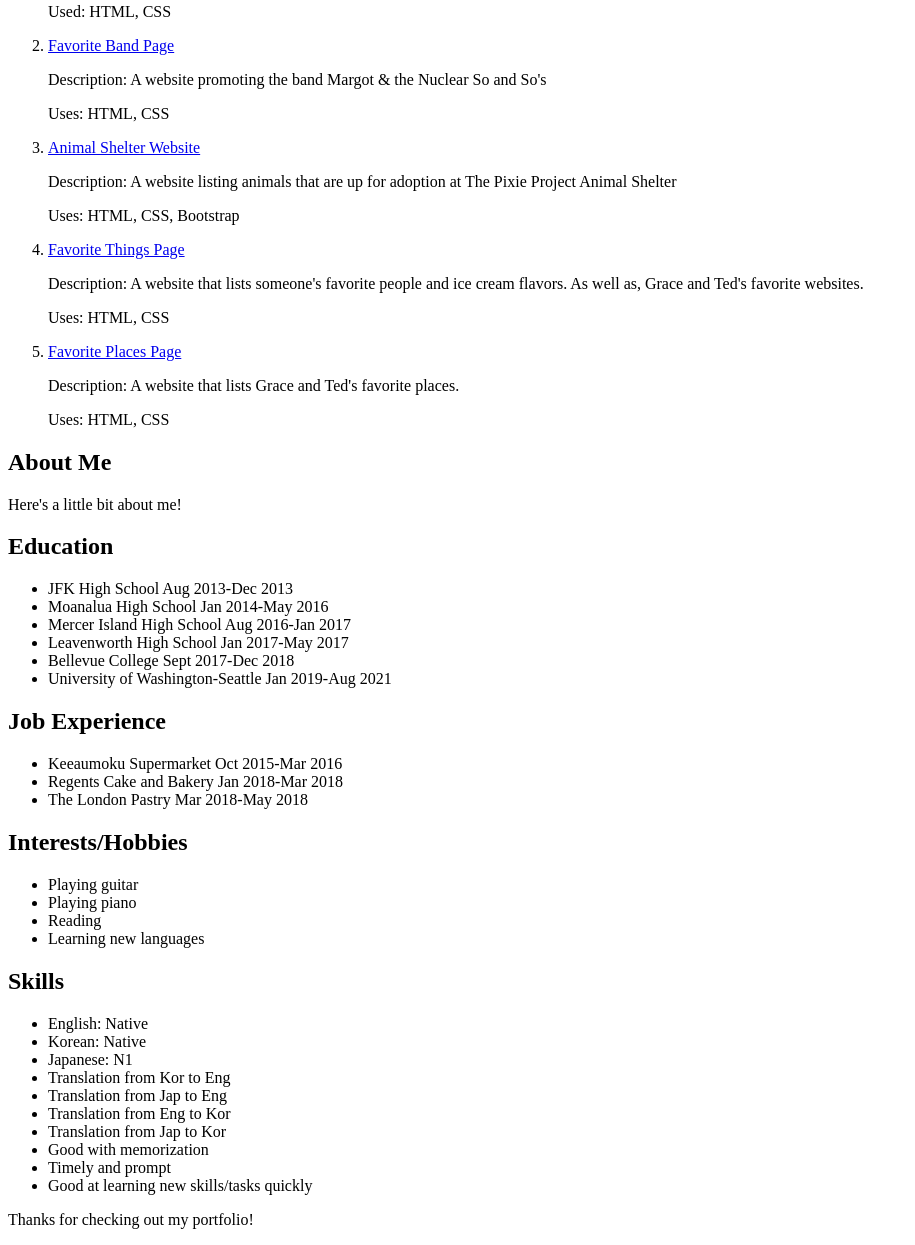
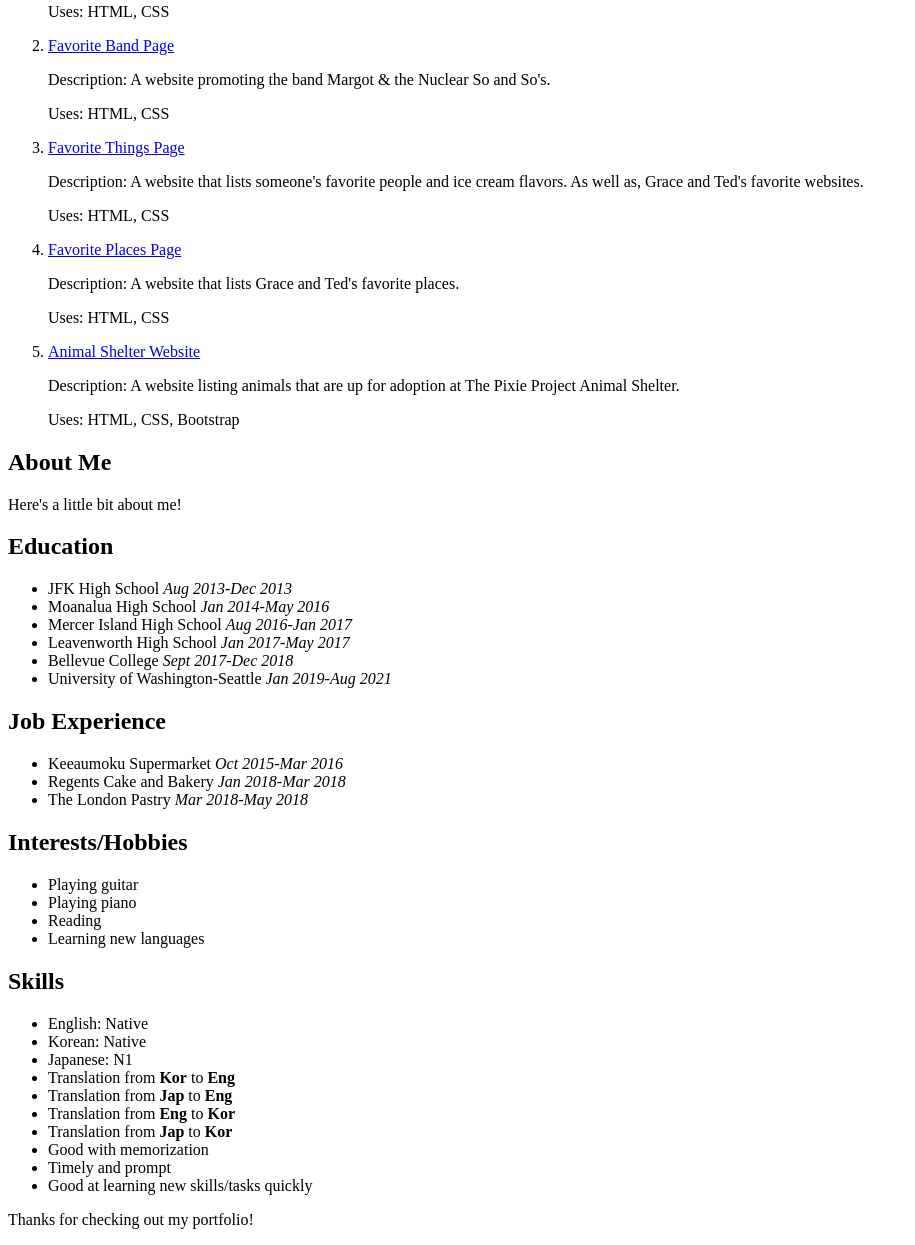
Before and after one commit to g-lee2/Portfolio-landing-page, a plain HTML site: page index.html in a window 1280 px wide. Shown: the part 1810-3055 px from the top of the page, without its empty margins (0-915 px from the left). Drawn offline with Linux system fonts and the light colour scheme.

Commit message:
Add em, strong tags in about me section

```diff
--- a/index.html
+++ b/index.html
@@ -12,20 +12,24 @@
   <p>Here are some of my projects!</p>
   <ol>
     <li><a href="https://github.com/g-lee2/Cupcake-shop">Cupcake Shop Website</a></li>
-      <p>Description: A website that showcases the best selling cupcakes of the shop</p>
-      <p>Used: HTML, CSS</p>
+      <p>Description: A website that showcases the best selling cupcakes of the shop.</p>
+      <p>Uses: HTML, CSS</p>
+
     <li><a href="https://github.com/g-lee2/Favorite-band">Favorite Band Page</a></li>
-      <p>Description: A website promoting the band Margot & the Nuclear So and So's</p>
+      <p>Description: A website promoting the band Margot & the Nuclear So and So's.</p>
       <p>Uses: HTML, CSS</p>
-    <li><a href="https://github.com/g-lee2/animal-shelter-website">Animal Shelter Website</a></li>
-      <p>Description: A website listing animals that are up for adoption at The Pixie Project Animal Shelter</p>
-      <p>Uses: HTML, CSS, Bootstrap</p>
+
     <li><a href="https://g-lee2.github.io/my-first-webpage/">Favorite Things Page</a></li>
       <p>Description: A website that lists someone's favorite people and ice cream flavors. As well as, Grace and Ted's favorite websites.</p>
       <p>Uses: HTML, CSS</p>
+
     <li><a href="https://g-lee2.github.io/my-first-webpage/favorite-places">Favorite Places Page</a></li>
       <p>Description: A website that lists Grace and Ted's favorite places.</p>
       <p>Uses: HTML, CSS</p>
+
+    <li><a href="https://github.com/g-lee2/animal-shelter-website">Animal Shelter Website</a></li>
+      <p>Description: A website listing animals that are up for adoption at The Pixie Project Animal Shelter.</p>
+      <p>Uses: HTML, CSS, Bootstrap</p>
   </ol>
 
 
@@ -34,18 +38,18 @@
 
   <h2>Education</h2>
   <ul>
-    <li>JFK High School Aug 2013-Dec 2013</li>
-    <li>Moanalua High School Jan 2014-May 2016</li>
-    <li>Mercer Island High School Aug 2016-Jan 2017</li>
-    <li>Leavenworth High School Jan 2017-May 2017</li>
-    <li>Bellevue College Sept 2017-Dec 2018</li>
-    <li>University of Washington-Seattle Jan 2019-Aug 2021</li>
+    <li>JFK High School <em>Aug 2013-Dec 2013</em></li>
+    <li>Moanalua High School <em>Jan 2014-May 2016</em></li>
+    <li>Mercer Island High School <em>Aug 2016-Jan 2017</em></li>
+    <li>Leavenworth High School <em>Jan 2017-May 2017</em></li>
+    <li>Bellevue College <em>Sept 2017-Dec 2018</em></li>
+    <li>University of Washington-Seattle <em>Jan 2019-Aug 2021</em></li>
   </ul>
   <h2>Job Experience</h2>
   <ul>
-    <li>Keeaumoku Supermarket Oct 2015-Mar 2016</li>
-    <li>Regents Cake and Bakery Jan 2018-Mar 2018</li>
-    <li>The London Pastry Mar 2018-May 2018</li>
+    <li>Keeaumoku Supermarket <em>Oct 2015-Mar 2016</em></li>
+    <li>Regents Cake and Bakery <em>Jan 2018-Mar 2018</em></li>
+    <li>The London Pastry <em>Mar 2018-May 2018</em></li>
   </ul>
 
   <h2>Interests/Hobbies</h2>
@@ -61,10 +65,10 @@
     <li>English: Native</li>
     <li>Korean: Native</li>
     <li>Japanese: N1</li>
-    <li>Translation from Kor to Eng</li>
-    <li>Translation from Jap to Eng</li>
-    <li>Translation from Eng to Kor</li>
-    <li>Translation from Jap to Kor</li>
+    <li>Translation from <strong>Kor</strong> to <strong>Eng</strong></li>
+    <li>Translation from <strong>Jap</strong> to <strong>Eng</strong></li>
+    <li>Translation from <strong>Eng</strong> to <strong>Kor</strong></li>
+    <li>Translation from <strong>Jap</strong> to <strong>Kor</strong></li>
     <li>Good with memorization</li>
     <li>Timely and prompt</li>
     <li>Good at learning new skills/tasks quickly</li>
```
